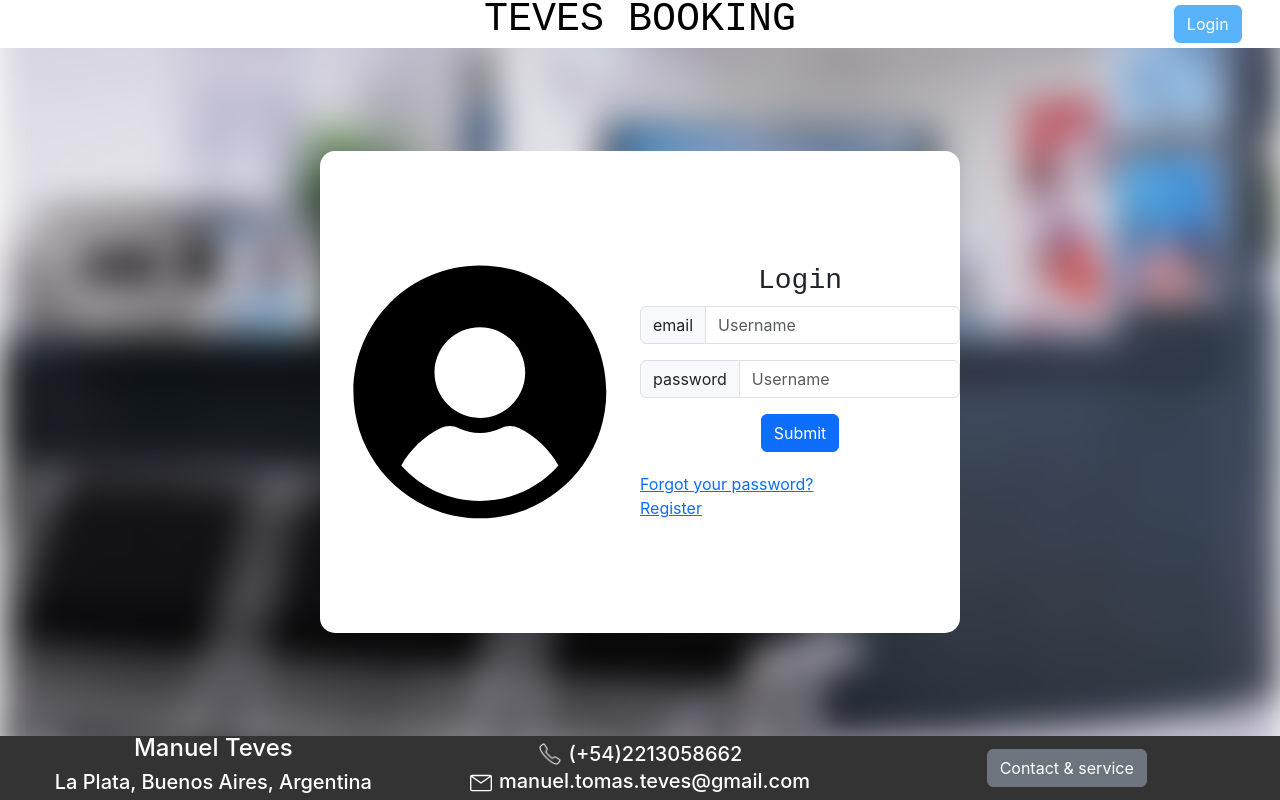
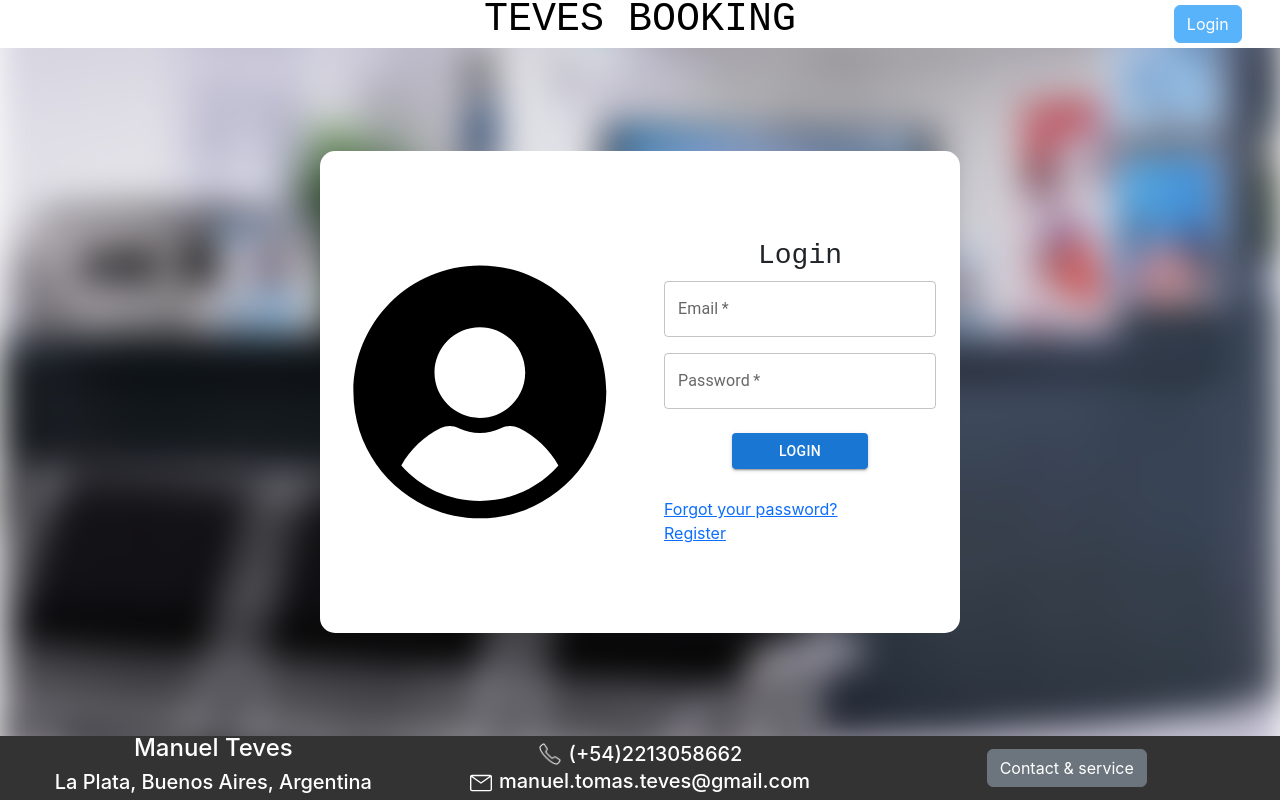
Before and after one commit to TevesManuel/hospital-booking-app, a React (Create React App) app in the folder frontend/: page /login in a window 1280 px wide. Built offline with nearby package versions, Linux system fonts and the light colour scheme.

Commit message:
Frontend implementation

```diff
--- a/frontend/src/components/basics/TInput/TInput.tsx
+++ b/frontend/src/components/basics/TInput/TInput.tsx
@@ -8,12 +8,26 @@ interface TInputProps {
     inputValues: useFieldValues;
     label: string,
     placeholder: string,
-    type : 'email' | 'password' | 'telephone' | 'dni' | 'normal',
+    type : 'email' | 'password' | 'registerPassword' | 'telephone' | 'dni' | 'normal',
 }
 
 const TInput : React.FC<TInputProps> = ({inputValues, label, placeholder, type}) => {
 
     if(type === 'password')
+    {
+        return (
+                <TextField
+                    label={label}
+                    variant="outlined"
+                    {...inputValues}
+                    type='password'
+                    fullWidth
+                    required
+                    className='TInput'
+                />
+        );
+    }
+    else if(type === 'registerPassword')
     {
         const minLength = 12;
         return (
@@ -26,9 +40,8 @@ const TInput : React.FC<TInputProps> = ({inputValues, label, placeholder, type})
                     fullWidth
                     required
                     className='TInput'
-                >
-                    <button>asd</button>
-                    </TextField>
+
+                />
                 <LinearProgress
                     determinate
                     size="sm"
--- a/frontend/src/components/login/login.tsx
+++ b/frontend/src/components/login/login.tsx
@@ -3,6 +3,9 @@ import "./login.css";
 import Background from "../background/background";
 import userIcon from "./assets/user.svg";
 import useField from "../../hooks/useField/useField";
+import TInput from "../basics/TInput/TInput";
+import Button from '@mui/material/Button';
+import { toast } from 'react-toastify';
 
 const Login : React.FC = () => {
 
@@ -11,6 +14,8 @@ const Login : React.FC = () => {
 
     const login = (e: React.FormEvent<HTMLFormElement>) => {
         e.preventDefault();
+        const toastId = toast.loading("Please wait...")
+
         fetch("api/login", {
             method: 'POST',
             headers: {
@@ -20,11 +25,35 @@ const Login : React.FC = () => {
                 email: email.value,
                 password: password.value,
             })
-        }).then(response => {
-            response.json().then(data => {
-                console.log(data);
-            })
-        });
+        })
+        .then(response => {
+            if(response.ok)
+            {
+                response.json().then(data => {
+                    if(data.names)
+                    {
+                        toast.update(toastId, { render: `Hi ${data.names.split(" ")[0]}`, type: "success", isLoading: false, autoClose: 3000  });
+                    }
+                    else
+                    {
+                        toast.update(toastId, { render:"Error", type:"error", isLoading: false, autoClose: 3000 });
+                    }
+                })
+            }
+            else
+            {
+                response.json().then(data => {
+                    if (data)
+                    {
+                        toast.update(toastId, { render:`Error: ${data.message}`, type:"error", isLoading: false, autoClose: 3000 });
+                    }
+                    else
+                    {
+                        toast.update(toastId, { render:"Error", type:"error", isLoading: false, autoClose: 3000 });
+                    }
+                })
+            }
+        })
     };
 
     return (
@@ -35,7 +64,7 @@ const Login : React.FC = () => {
                     <img src={userIcon} alt="user icon"/>
                 </div>
                 <div className="loginSection">
-                    <div>
+                    <div className="w-100 m-4">
                         <div className="centerText">
                             <h3 className="mfont">
                                 Login
@@ -43,15 +72,13 @@ const Login : React.FC = () => {
                         </div>
                         <form className="loginForm" onSubmit={login}>
                             <div className="input-group mb-3 loginFormInput">
-                                <span className="input-group-text" id="basic-addon1">email</span>
-                                <input type="text" className="form-control" placeholder="Username" aria-label="Username" aria-describedby="basic-addon1" {...email} />
+                            <TInput inputValues={email} placeholder="user@email.com" label="Email" type="email"/>
                             </div>
 
                             <div className="input-group mb-3 loginFormInput">
-                                <span className="input-group-text" id="basic-addon1">password</span>
-                                <input type="password" className="form-control" placeholder="Username" aria-label="Username" aria-describedby="basic-addon1" {...password} />
+                                <TInput inputValues={password} placeholder="" label="Password" type="password"/>
                             </div>
-                            <button type="submit" className="btn btn-primary" >Submit</button>
+                            <Button type="submit" variant="contained" className="m-2 w-50">Login</Button>
                             <div className="anotherLoginOptions">
                                 <a href="/forgot-your-password">Forgot your password?</a>
                                 <a href="/register">Register</a>
--- a/frontend/src/components/register/register.tsx
+++ b/frontend/src/components/register/register.tsx
@@ -32,8 +32,6 @@ const Register : React.FC = () => {
 
         const toastId = toast.loading("Please wait...")
 
-        console.log(dateBirth);
-
         fetch("api/register", {
             method: 'POST',
             headers: {
@@ -56,7 +54,7 @@ const Register : React.FC = () => {
             if(response.ok)
             {
                 response.json().then(data => {
-                    console.log(data);
+                    // console.log(data);
                     toast.update(toastId, { render: `Hi ${data.names.split(" ")[0]}`, type: "success", isLoading: false, autoClose: 3000  });
                 })
             }
@@ -100,7 +98,7 @@ const Register : React.FC = () => {
                             </div>
 
                             <div className="form-group registerFormInput w-100">
-                                <TInput inputValues={password} placeholder="" label="Password" type="password"/>
+                                <TInput inputValues={password} placeholder="" label="Password" type="registerPassword"/>
                             </div>
 
                             <div className="registerRowInput">
@@ -165,7 +163,6 @@ const Register : React.FC = () => {
                             </div>
 
                             <Button type="submit" variant="outlined" className="m-2 w-50">Register</Button>
-                            {/* <button type="submit" className="btn btn-primary m-3" >Submit</button> */}
                         </form>
                     </div>
                 </div>
```
Also changed, not shown: 9 other files (tests, documents, lock files or other folders).
